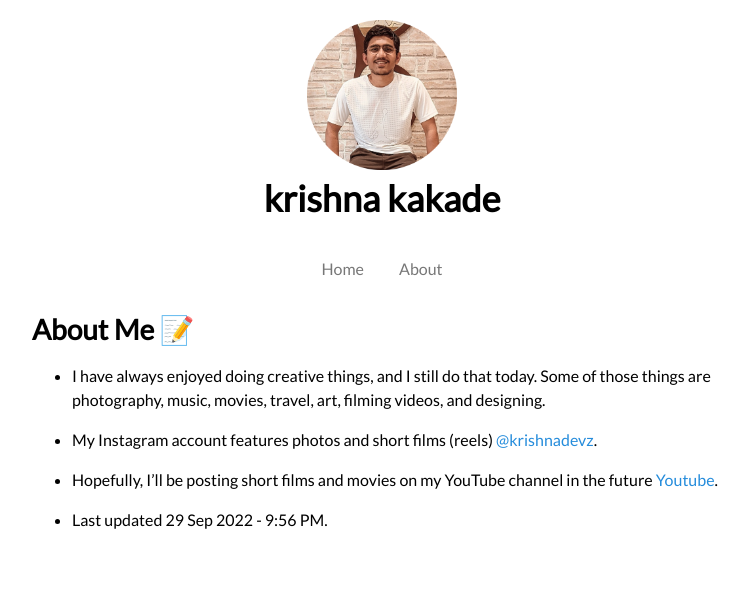
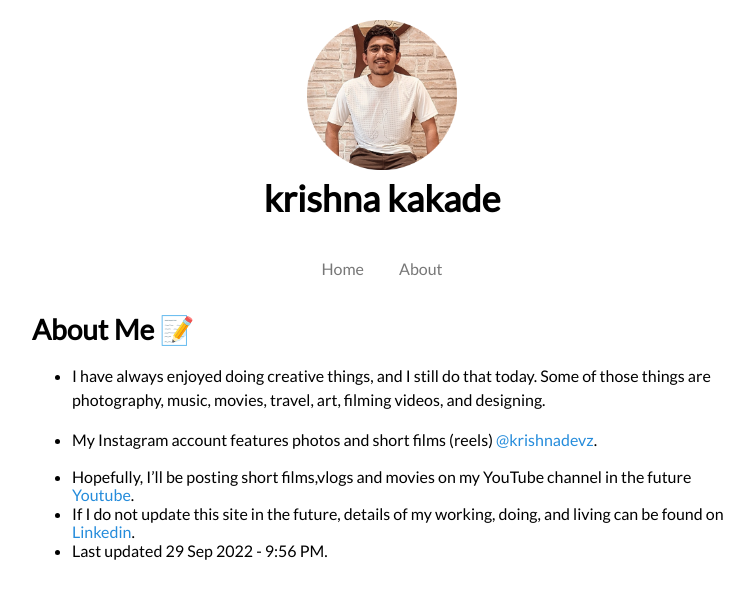
Before and after one commit to krishnadevz/krishnadevz.github.io, a Jekyll site: the page built from About.md, in a window 1280 px wide. Shown: the top 599 px of the page, without its empty margins (258-1012 px from the left). Built offline with Jekyll 4.4.1, drawn with Linux system fonts in a browser that asks for light colours; nearby versions of some CDN libraries; our own code applies the rules of GitHub Pages for plain Markdown files.

Commit message:
Update About.md

```diff
--- a/About.md
+++ b/About.md
@@ -8,6 +8,6 @@ layout: default
 
 * My Instagram account features photos and short films (reels) [@krishnadevz](https://www.instagram.com/krishnadevz/).
 
-* Hopefully, I'll be posting short films and movies on my YouTube channel in the future [Youtube](https://www.youtube.com/channel/UCTtvSf6G8KHpeh2i8t48PsQ).
-
+* Hopefully, I'll be posting short films,vlogs and movies on my YouTube channel in the future [Youtube](https://www.youtube.com/channel/UCTtvSf6G8KHpeh2i8t48PsQ).
+* If I do not update this site in the future, details of my working, doing, and living can be found on [Linkedin](https://www.linkedin.com/in/krishnakakade/).
 * Last updated 29 Sep 2022 - 9:56 PM.
```
